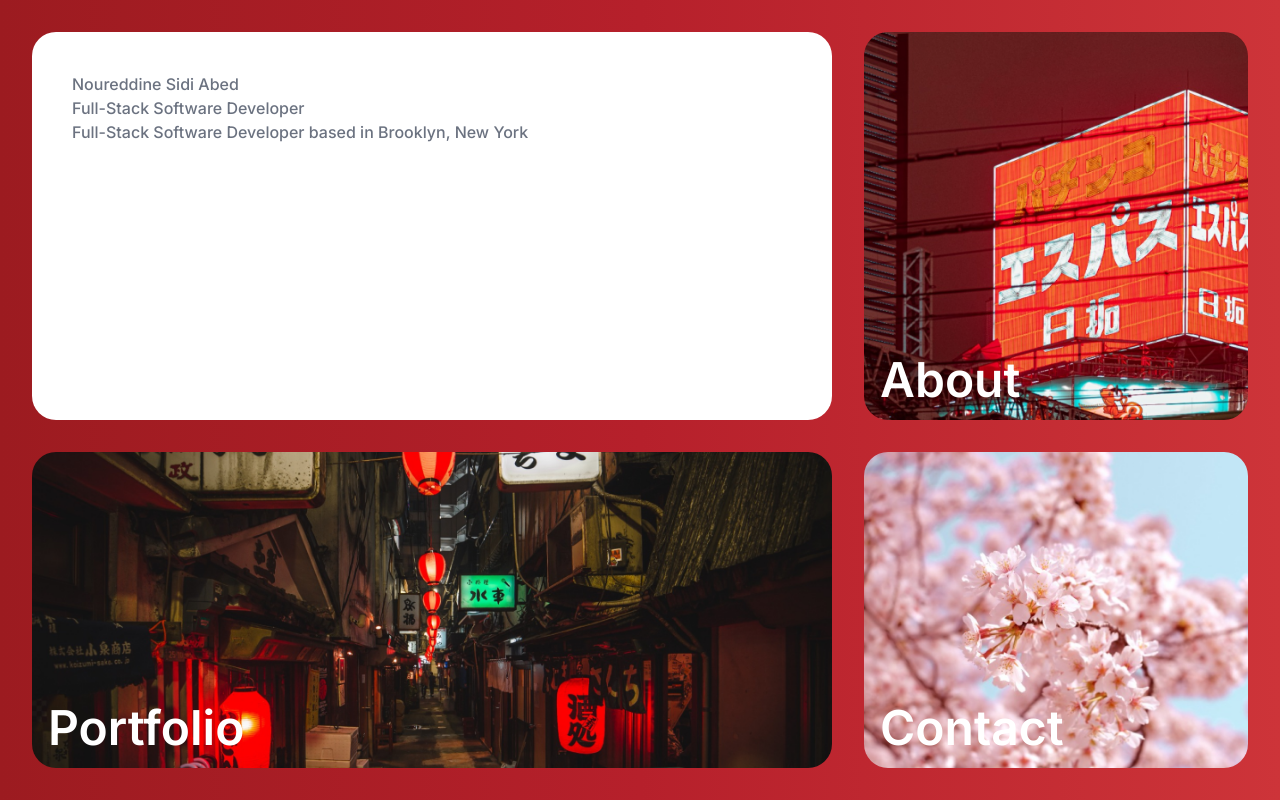
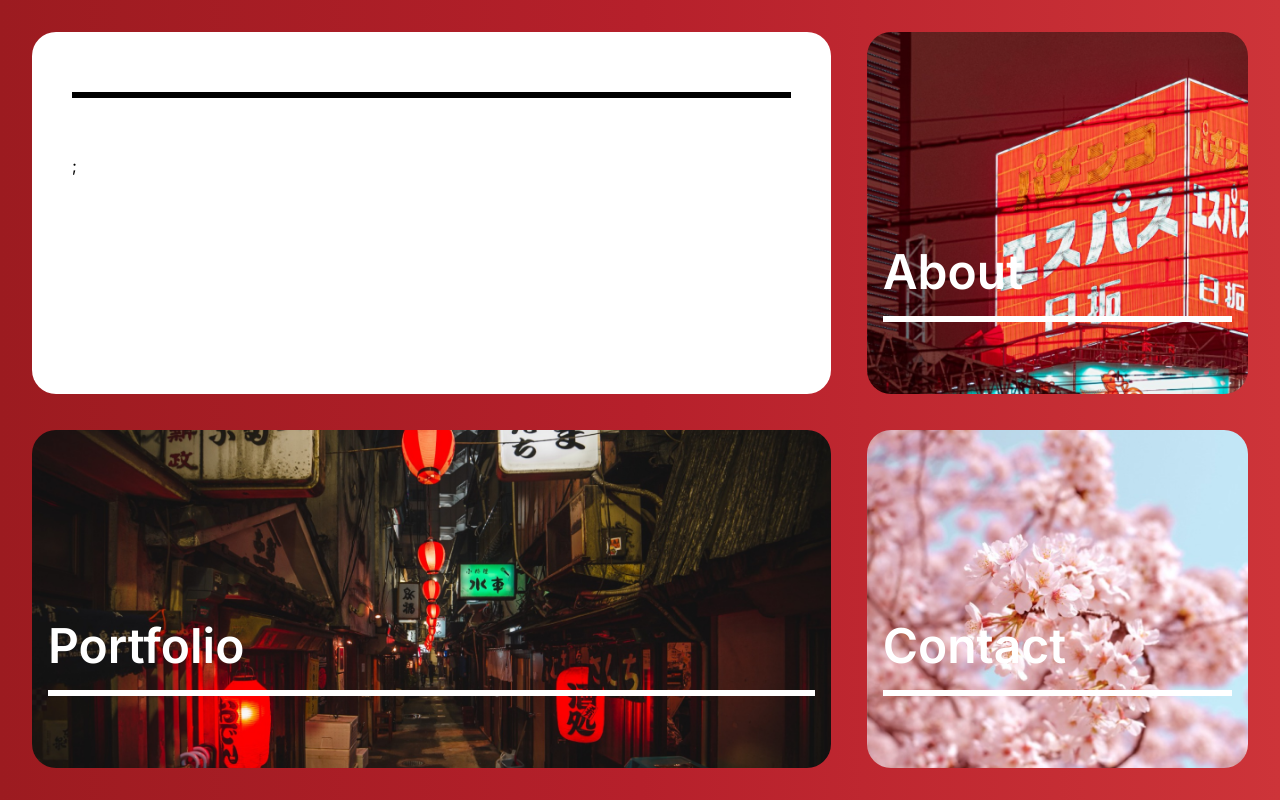
Before and after one commit to Noureddine-prg/portfolio-website, a Next.js app: page / in a window 1280 px wide. Built offline with nearby package versions, Linux system fonts and the light colour scheme.

Commit message:
Added lines under card title. Trying to find the right placement for cards on page; experimenting for now.

```diff
--- a/src/app/page.tsx
+++ b/src/app/page.tsx
@@ -4,32 +4,26 @@ import Link from "next/link";
 
 export default function Home() {
   return (
-    <div className="grid lg:grid-cols-3 grid-cols-1 gap-8 w-screen h-screen p-8 bg-gradient-to-r from-[#9C1B20] via-[#B6202B] to-[#CD3439]">
+    <div className=" flex justify-center w-screen h-screen p-8 bg-gradient-to-r from-[#9C1B20] via-[#B6202B] to-[#CD3439]">
+      <div className="grid lg:grid-cols-3 grid-cols-1 gap-9 w-full h-full max-w-[1440px]">
         {/* Row 1*/}
 
         {/* Greeting Card */}
+
         <div className="lg:col-span-2 bg-white rounded-3xl p-10">
+          {/* Left Content Container */}
           <div>
-          {/* Small bio container */}
-          <div>
-            {/* Image Container top left*/}
-            <div></div>
-
-            <div>
-              <Details>Noureddine Sidi Abed</Details>
-              <Details>Full-Stack Software Developer</Details>
-            </div>
+            <div className="h-1.5 w-full bg-black mt-5 mb-14"></div>;
           </div>
 
-          <Details>
-            Full-Stack Software Developer based in Brooklyn, New York
-          </Details>
-        </div>
+          {/* Right Image Container */}
+          <div></div>
         </div>
 
         {/* About Card */}
+
         <Link
-        className="bg-[url('/aboutImage.png')] p-4 rounded-3xl flex flex-col cursor-pointer bg-cover bg-center hover:opacity-75"
+          className="bg-[url('/aboutImage.png')] bg-cover bg-center p-4 rounded-3xl flex flex-col hover:opacity-75"
           href="/about"
         >
           <div className="mt-auto">
@@ -43,7 +37,7 @@ export default function Home() {
         {/* Portfolio Card */}
         <Link
           href="/portfolio"
-        className="bg-[url('/portfolioImage.png')] lg:col-span-2 p-4 rounded-3xl flex flex-col cursor-pointer bg-cover bg-center hover:opacity-75"
+          className="bg-[url('/portfolioImage.png')] lg:col-span-2 p-4 rounded-3xl flex flex-col bg-cover bg-center hover:opacity-75"
         >
           <div className="mt-auto">
             <CardTitle>Portfolio</CardTitle>
@@ -54,7 +48,7 @@ export default function Home() {
         {/* Contact Card */}
         <Link
           href="/contact"
-        className="bg-[url('/contactImage.png')] lg:bg-size-125 bg-cover bg-center p-4 rounded-3xl flex flex-col cursor-pointer hover:opacity-75"
+          className="bg-[url('/contactImage.png')]  bg-cover bg-center p-4 rounded-3xl flex flex-col hover:opacity-75"
         >
           <div className="mt-auto">
             <CardTitle>Contact</CardTitle>
@@ -62,5 +56,6 @@ export default function Home() {
           </div>
         </Link>
       </div>
+    </div>
   );
 }
--- a/src/widgets/horizontalLine.tsx
+++ b/src/widgets/horizontalLine.tsx
@@ -1,3 +1,3 @@
 export default function Line() {
-  return <div className="h-2 w-full bg-black"></div>;
+  return <div className="h-1.5 w-full bg-white mt-5 mb-14"></div>;
 }
```
Lines whose indentation alone changed are shown as unchanged.
